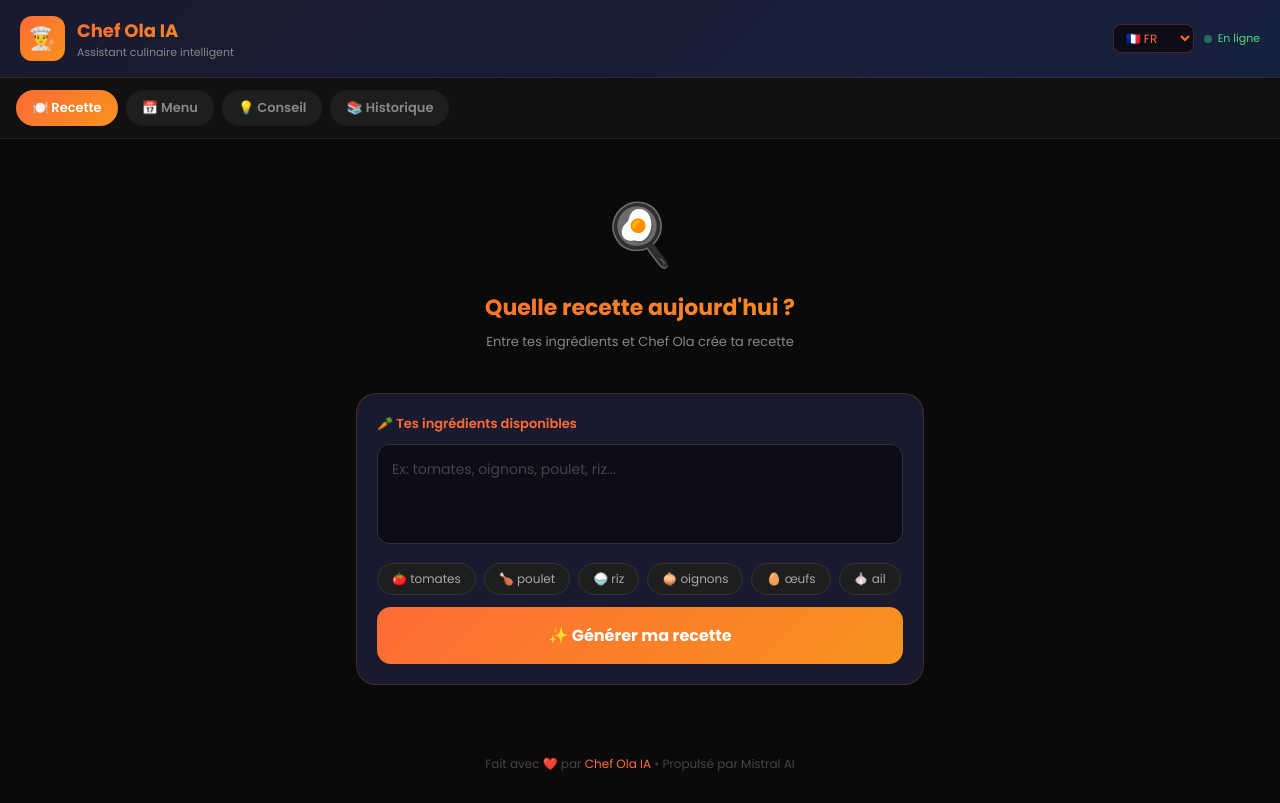
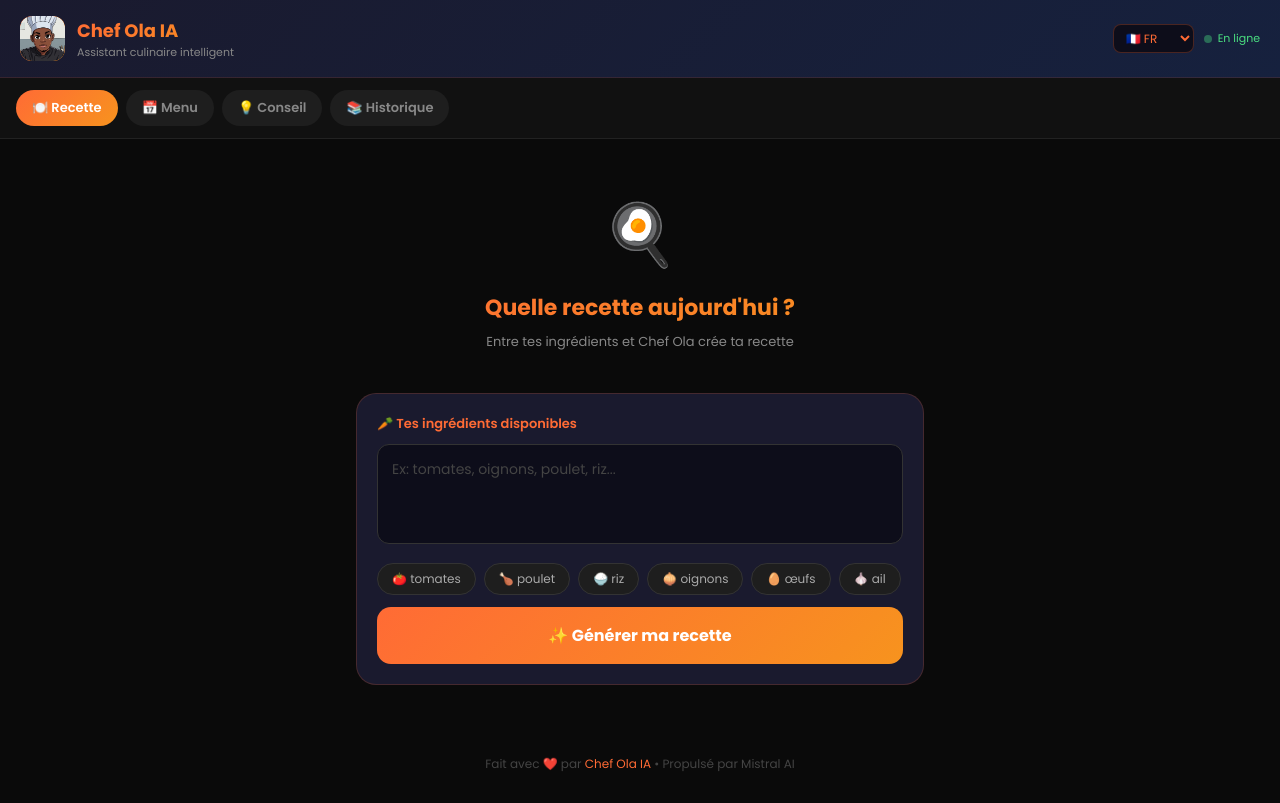
Before and after one commit to i122-cpu/chef-ola-ia, a website: page public/index.html in a window 1280 px wide. Drawn offline with Linux system fonts and the light colour scheme.

Commit message:
Modify title and enhance header with icons
Updated the title and added meta tags for theme color and apple touch icon.

```diff
--- a/public/index.html
+++ b/public/index.html
@@ -3,7 +3,10 @@
 <head>
   <meta charset="UTF-8" />
   <meta name="viewport" content="width=device-width, initial-scale=1.0"/>
-  <title>Chef Ola IA 👨‍🍳</title>
+  <title>Chef Ola IA</title>
+    <link rel="manifest" href="/manifest.json"/>
+  <link rel="apple-touch-icon" href="/chef.jpg"/>
+  <meta name="theme-color" content="#c9a227"/>
   <link href="https://fonts.googleapis.com/css2?family=Poppins:wght@300;400;600;700&display=swap" rel="stylesheet"/>
   <style>
     * { margin: 0; padding: 0; box-sizing: border-box; }
@@ -93,7 +96,9 @@
 <body>
 
   <div class="header">
-    <div class="logo">👨‍🍳</div>
+    <div class="logo" style="padding:0;overflow:hidden;">
+      <img src="/chef.jpg" style="width:45px;height:45px;object-fit:cover;border-radius:12px;display:block;"/>
+    </div>
     <div class="header-text">
       <h1>Chef Ola IA</h1>
       <p id="header-sub">Assistant culinaire intelligent</p>
```
